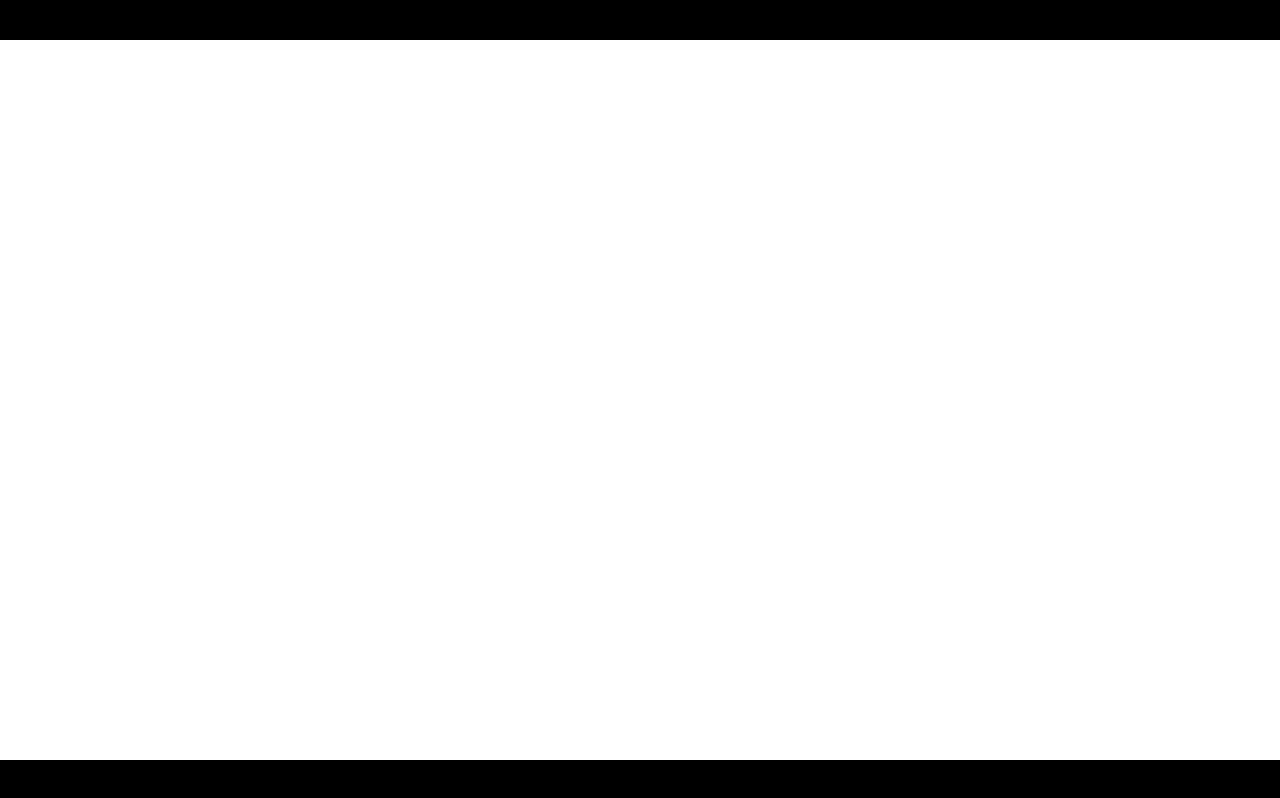
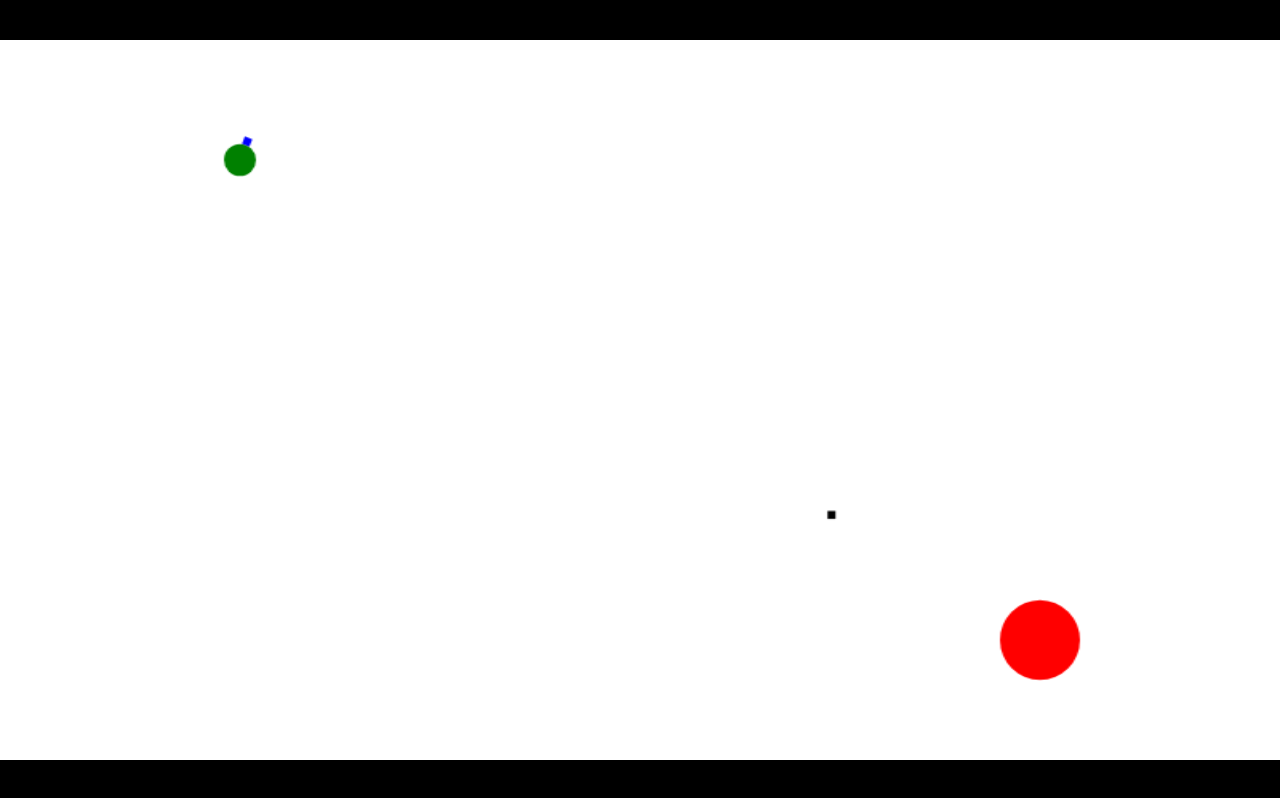
Before and after one commit to danielgstephenson/gravity, a website with bundled scripts: page src/index.html in a window 1280 px wide. Built offline with nearby package versions, Linux system fonts and the light colour scheme.

Commit message:
Simulate orbit

```diff
--- a/src/index.html
+++ b/src/index.html
@@ -5,5 +5,6 @@
   </head>
   <body>
       <canvas id="canvas"></canvas>
+      <script src="index.ts" type="module"></script>
   </body>
 </html>
--- a/src/index.ts
+++ b/src/index.ts
@@ -1,21 +1,78 @@
-import { Engine, Render, Bodies, Composite, Runner } from 'matter-js'
+import { Engine, Render, Bodies, Body, Composite, Runner, Events, Vector } from 'matter-js'
+
+const canvas = document.getElementById('canvas') as HTMLCanvasElement | undefined
+const uniform = (a: number, b: number): number => a + Math.random() * (b - a)
+const G = 1
 
 // create an engine
 const engine = Engine.create()
-
+engine.gravity.y = 0
 // create a renderer
 const render = Render.create({
-  element: document.body,
-  engine: engine
+  engine: engine,
+  canvas: canvas
 })
+render.options.wireframes = false
+render.options.background = 'white'
 
-// create two boxes and a ground
-const boxA = Bodies.rectangle(400, 200, 80, 80)
-const boxB = Bodies.rectangle(450, 50, 80, 80)
-const ground = Bodies.rectangle(400, 610, 810, 60, { isStatic: true })
+const composites: Body[] = []
+const dynamics: Body[] = []
+const statics: Body[] = []
+
+function makeBody ({ x, y, radius, color }: {
+  x: number
+  y: number
+  radius: number
+  color: string
+}): Body {
+  const body = Bodies.circle(x, y, radius)
+  body.render.fillStyle = color
+  composites.push(body)
+
+  return body
+}
+
+function makeStatic ({ x, y, radius, color = 'red' }: {
+  x: number
+  y: number
+  radius: number
+  color: string
+}): Body {
+  const body = makeBody({ x, y, radius, color })
+  body.isStatic = true
+  statics.push(body)
+  return body
+}
+
+function makeDynamic ({ x, y, width, height, color = 'blue' }: {
+  x: number
+  y: number
+  width: number
+  height: number
+  color: string
+}): Body {
+  const body = Bodies.rectangle(x, y, width, height)
+  body.render.fillStyle = color
+  body.isStatic = false
+  composites.push(body)
+  dynamics.push(body)
+  return body
+}
+
+// create bodies
+// sun
+makeStatic({ x: 500, y: 300, radius: 50, color: 'red' })
+// planet
+makeStatic({ x: -500, y: -300, radius: 20, color: 'green' })
+const ship = makeDynamic({ x: -20, y: 0, width: 10, height: 10, color: 'blue' })
+const initialVelolcity = { x: uniform(-4, 4), y: uniform(-4, 4) }
+Body.setVelocity(ship, initialVelolcity)
+
+// meteor
+makeDynamic({ x: 0, y: 0, width: 10, height: 10, color: 'black' })
 
 // add all of the bodies to the world
-Composite.add(engine.world, [boxA, boxB, ground])
+Composite.add(engine.world, composites)
 
 // run the renderer
 Render.run(render)
@@ -25,3 +82,24 @@ const runner = Runner.create()
 
 // run the engine
 Runner.run(runner, engine)
+
+Events.on(engine, 'afterUpdate', e => {
+  dynamics.forEach(d => {
+    statics.forEach(s => {
+      const arrow = Vector.sub(s.position, d.position)
+      const direction = Vector.normalise(arrow)
+      const dist = Vector.magnitude(arrow)
+      const force = Vector.mult(Vector.div(direction, dist * dist), G * s.mass * d.mass)
+      Body.applyForce(d, d.position, force)
+    })
+  })
+})
+
+Events.on(render, 'beforeRender', e => {
+  render.bounds.max.x = 800
+  render.bounds.min.x = -800
+  render.bounds.max.y = 450
+  render.bounds.min.y = -450
+  // @ts-expect-error
+  Render.startViewTransform(render)
+})
```
Also changed, not shown: 1 other file.
